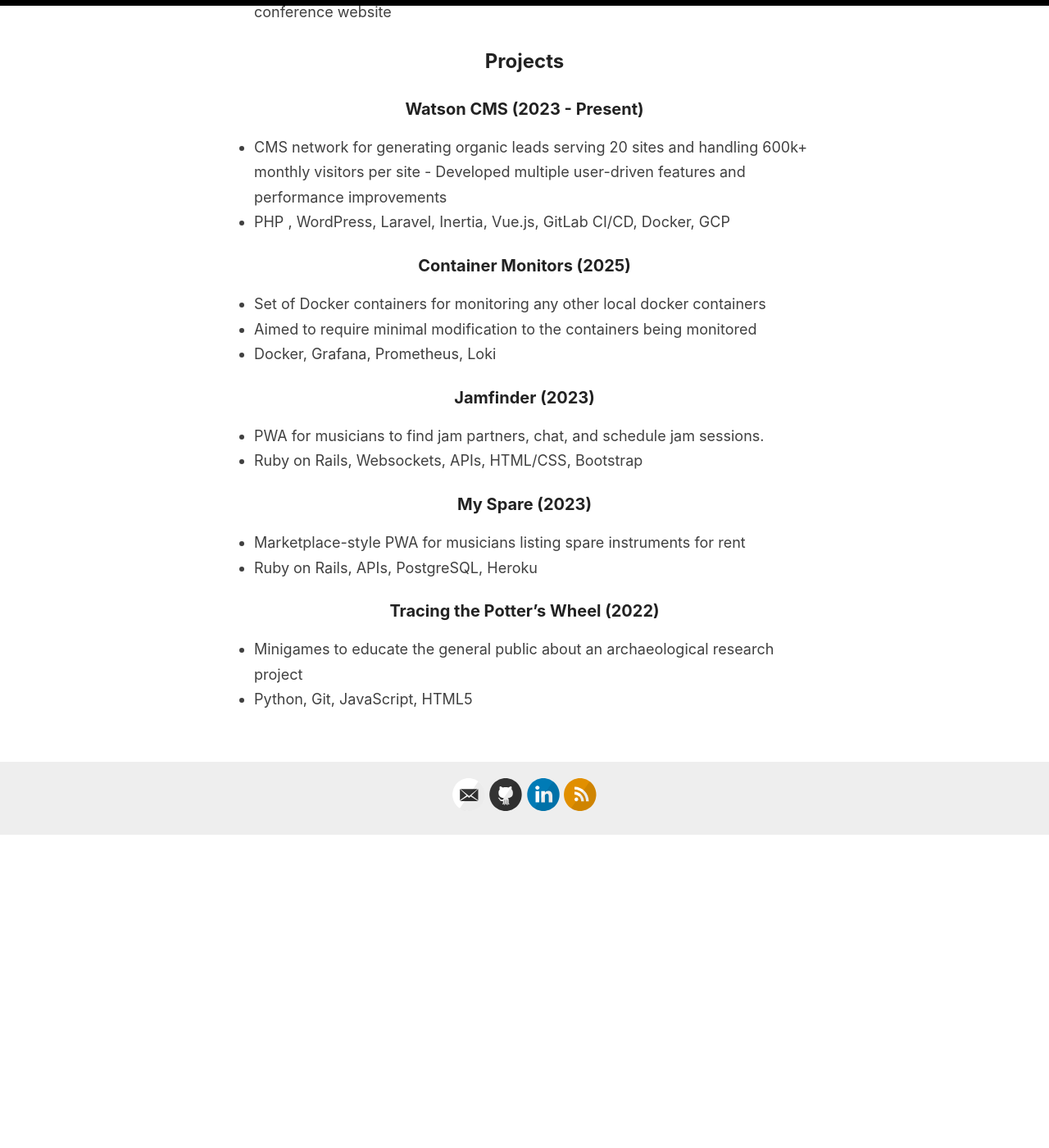
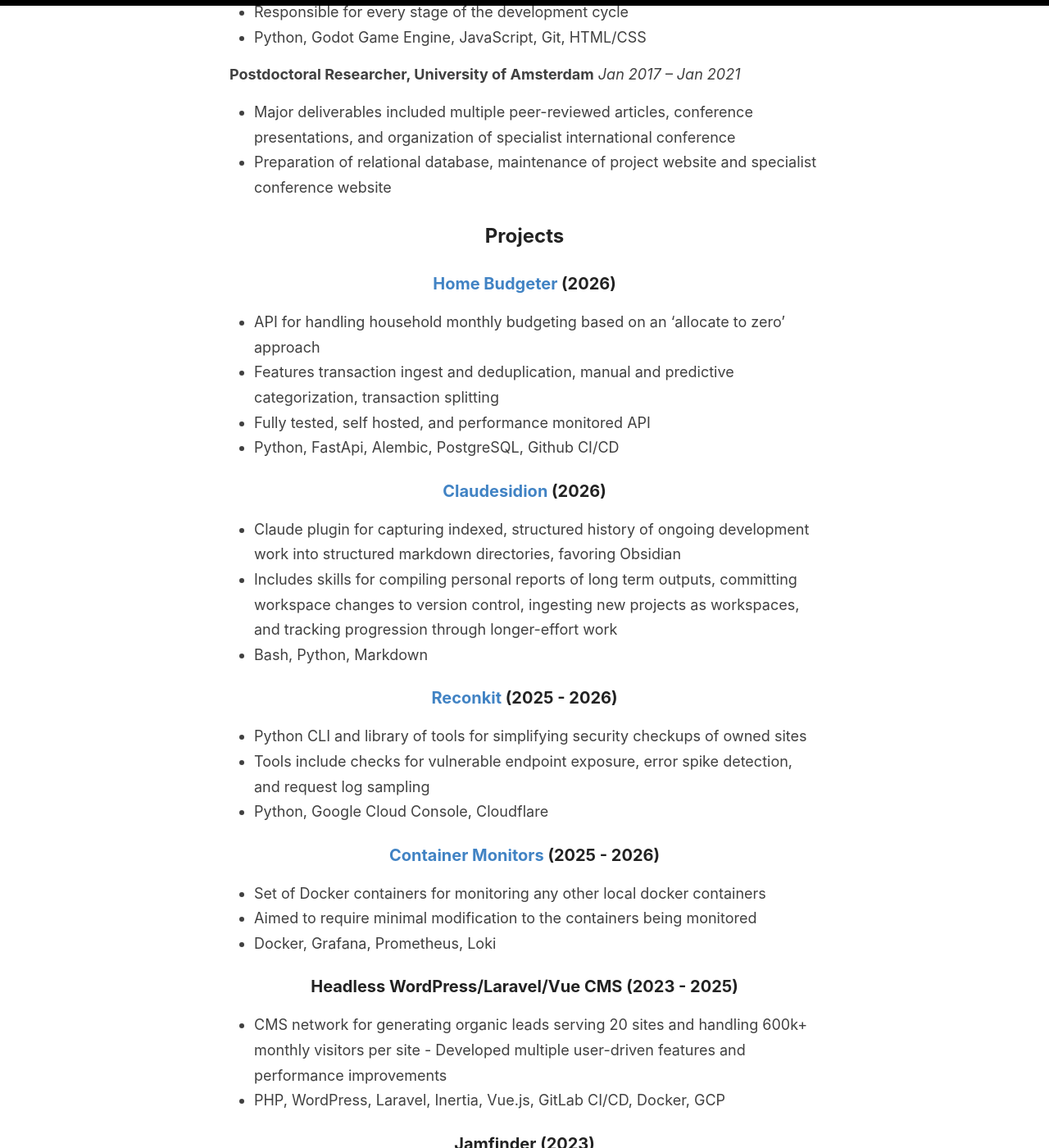
Before and after one commit to caroline-jeffra/caroline-jeffra.github.io, a Jekyll site: the page built from _pages/cv.md, in a window 1280 px wide and 1400 px high, scrolled down 1145 px. Shown: the whole window at 82% size. Built offline with Jekyll 4.4.1, drawn with Linux system fonts in a browser that asks for light colours; before the commit the page ends 2164 px from its top, so only the background shows below that; some of the changed text lies outside the part shown.

Commit message:
feat: update cv, index, readme

```diff
--- a/_pages/cv.md
+++ b/_pages/cv.md
@@ -6,13 +6,17 @@
 
 ## Profile
 
-I'm a backend developer with varied experience looking to grow professionally through new challenges and in new domains. I'm known for my persistence in tackling tough issues and for looking at the horizon to head off problems before they arise. With my research background, I always love the chance to take a deep dive into topics.
+I'm a software and cloud engineer with varied experience looking to grow professionally through new challenges and in new domains. I'm known for my persistence in tackling tough issues and for looking at the horizon to head off problems before they arise. With my research background, I always love the chance to take a deep dive into topics.
 
 ## Professional Experience
 
-**CMS Developer, Leads.io** *Dec 2023 – Present (Hoorn, NL)*
+**Software Engineer, Leads.io** *Oct 2025 - Present (Hoorn, NL)*
+- Contributed to multiple internal projects, developing features, fixing bugs, improving stability and performance
+- Projects include: B2B customer portal for approving assets, internal data platform for ingesting, processing and presenting metrics, asset management platform
+
+**CMS Developer, Leads.io** *Dec 2023 – Oct 2025 (Hoorn, NL)*
 - Tech Lead for 3-7 in-house devs + external contractors
-- First response for project DevOps using GCP , Cloudflare, GitLab CI/CD
+- First response for project DevOps using GCP, Cloudflare, GitLab CI/CD
 - Contributed to additional Laravel and Symfony projects for agentic AI for marketing campaign design, department-specific dashboarding, and productivity improvement Slack bots.
 
 **Tech Teaching Assistant, Le Wagon** *Oct 2023 – Dec 2023 (Amsterdam, NL)*
@@ -30,14 +34,30 @@
 
 ## Projects
 
-### Watson CMS (2023 - Present)
-- CMS network for generating organic leads serving 20 sites and handling 600k+ monthly visitors per site - Developed multiple user-driven features and performance improvements
-- PHP , WordPress, Laravel, Inertia, Vue.js, GitLab CI/CD, Docker, GCP
+### [Home Budgeter](https://github.com/caroline-jeffra/home-budgeter) (2026)
+- API for handling household monthly budgeting based on an 'allocate to zero' approach
+- Features transaction ingest and deduplication, manual and predictive categorization, transaction splitting
+- Fully tested, self hosted, and performance monitored API
+- Python, FastApi, Alembic, PostgreSQL, Github CI/CD
 
-### Container Monitors (2025)
+### [Claudesidion](https://github.com/caroline-jeffra/claudesidion) (2026)
+- Claude plugin for capturing indexed, structured history of ongoing development work into structured markdown directories, favoring Obsidian
+- Includes skills for compiling personal reports of long term outputs, committing workspace changes to version control, ingesting new projects as workspaces, and tracking progression through longer-effort work
+- Bash, Python, Markdown
+
+### [Reconkit](https://github.com/caroline-jeffra/reconkit) (2025 - 2026)
+- Python CLI and library of tools for simplifying security checkups of owned sites
+- Tools include checks for vulnerable endpoint exposure, error spike detection, and request log sampling
+- Python, Google Cloud Console, Cloudflare
+
+### [Container Monitors](https://github.com/caroline-jeffra/container-monitors) (2025 - 2026)
 - Set of Docker containers for monitoring any other local docker containers
 - Aimed to require minimal modification to the containers being monitored
 - Docker, Grafana, Prometheus, Loki
+
+### Headless WordPress/Laravel/Vue CMS (2023 - 2025)
+- CMS network for generating organic leads serving 20 sites and handling 600k+ monthly visitors per site - Developed multiple user-driven features and performance improvements
+- PHP, WordPress, Laravel, Inertia, Vue.js, GitLab CI/CD, Docker, GCP
 
 ### Jamfinder (2023)
 - PWA for musicians to find jam partners, chat, and schedule jam sessions.
--- a/index.html
+++ b/index.html
@@ -3,8 +3,10 @@
 ---
 
 <div class="posts">
-  <p>Hi, welcome! I'm Caroline, an academic-turned-developer. I'll be using this space to save notes and writeups of experiments that I do as I try out new things. If I write something you like, let me know!</p>
-  <p>Enjoy!</p>
+  <p>
+    Hi, welcome! I'm Caroline, an academic-turned-software engineer.
+    I use this space to save notes and writeups of experiences that I have and experiments that I do.
+  </p>
   {% for post in paginator.posts %}
     <article class="post">
       <a href="{{ site.baseurl }}{{ post.url }}">
```
Also changed, not shown: README.md.
